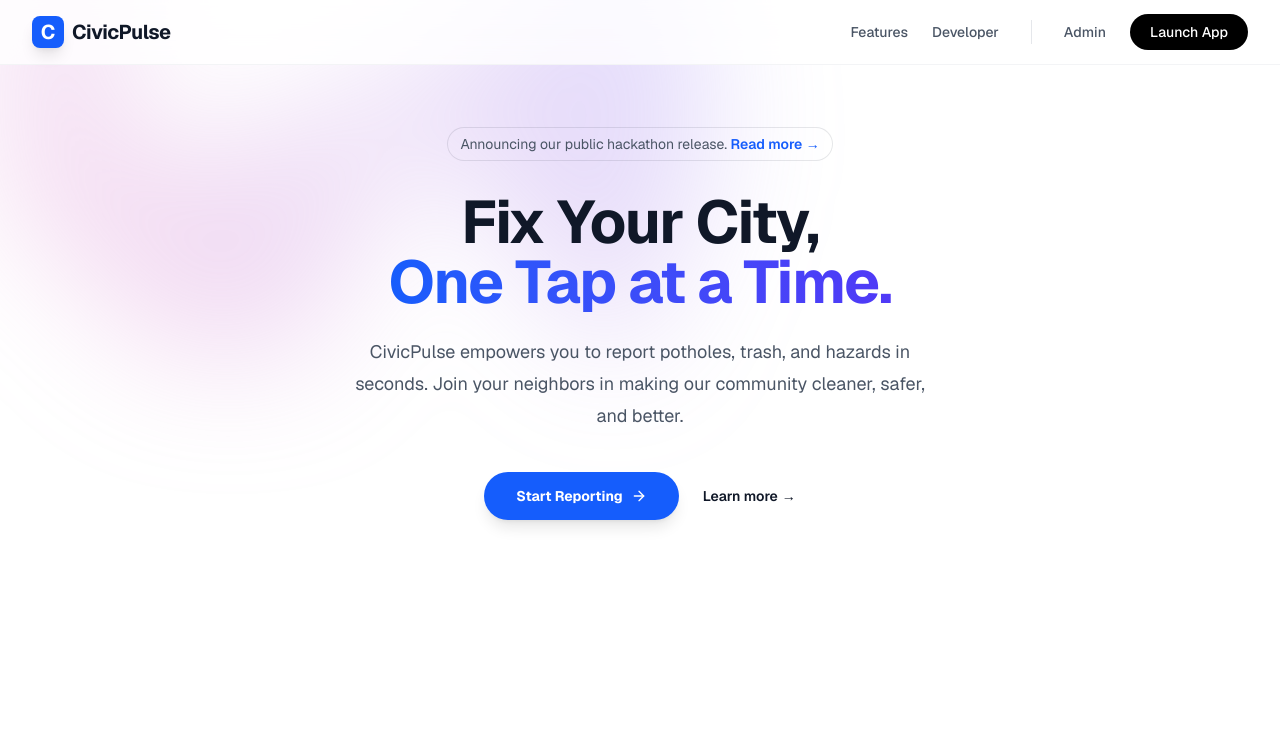
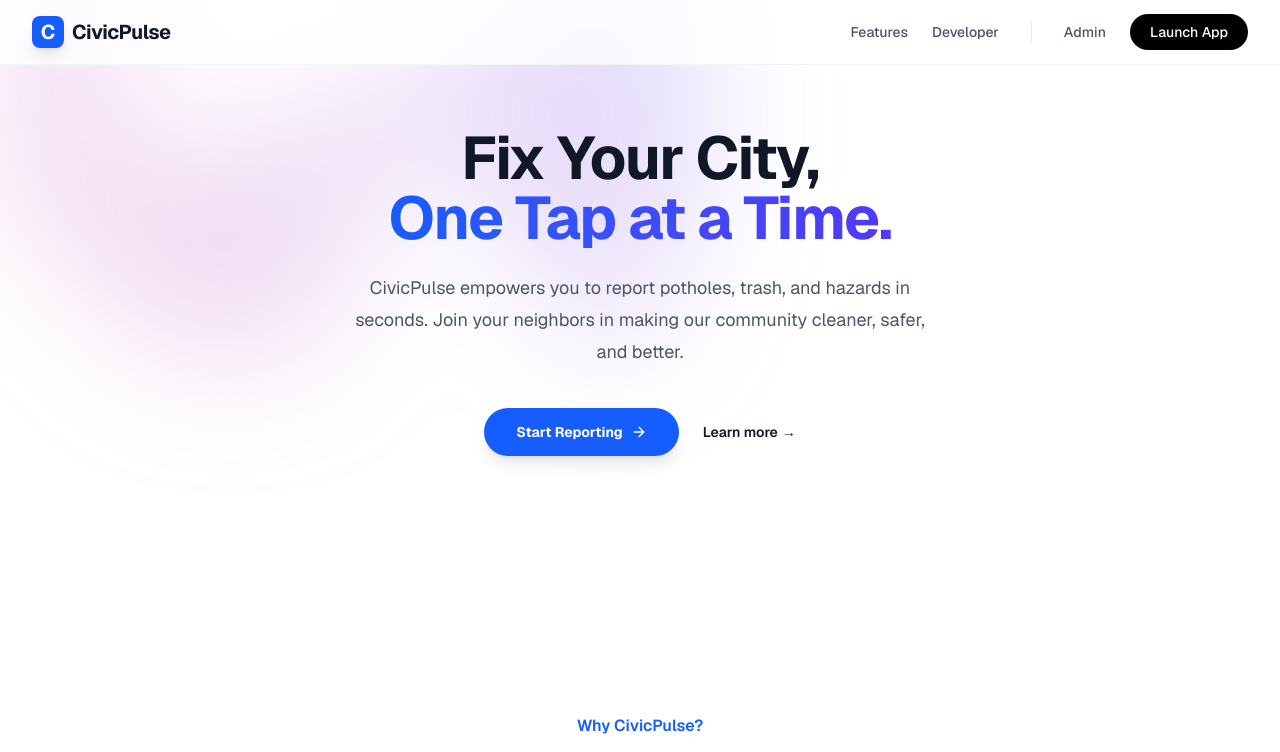
Before and after one commit to guruwangchuk7/CivicPulse---Smart-Complain-System, a Next.js app: page / in a window 1280 px wide. Shown: the top 752 px of the page. Built offline with nearby package versions, Linux system fonts and the light colour scheme.

Commit message:
Remove announcement banner and implement map marker clustering

```diff
--- a/app/page.tsx
+++ b/app/page.tsx
@@ -81,11 +81,7 @@ export default function LandingPage() {
         </div>
 
         <div className="mx-auto max-w-2xl text-center">
-          <div className="mb-8 flex justify-center">
-            <div className="relative rounded-full px-3 py-1 text-sm leading-6 text-gray-600 ring-1 ring-gray-900/10 hover:ring-gray-900/20">
-              Announcing our public hackathon release. <a href="#features" className="font-semibold text-blue-600"><span className="absolute inset-0" aria-hidden="true" />Read more <span aria-hidden="true">&rarr;</span></a>
-            </div>
-          </div>
+
           <h1 className="text-4xl font-bold tracking-tight text-gray-900 sm:text-6xl mb-6">
             Fix Your City, <br />
             <span className="text-transparent bg-clip-text bg-gradient-to-r from-blue-600 to-indigo-600">One Tap at a Time.</span>
--- a/components/Map.tsx
+++ b/components/Map.tsx
@@ -6,6 +6,8 @@ import 'leaflet-defaulticon-compatibility/dist/leaflet-defaulticon-compatibility
 import 'leaflet-defaulticon-compatibility';
 import { LatLngExpression } from 'leaflet';
 import { useEffect, useState } from 'react';
+import MarkerClusterGroup from 'react-leaflet-cluster';
+import L from 'leaflet';
 
 interface MapProps {
     center?: LatLngExpression;
@@ -37,6 +39,14 @@ function LocationMarker({ onSelect }: { onSelect?: (lat: number, lng: number) =>
     );
 }
 
+const createCustomClusterIcon = (cluster: any) => {
+    return L.divIcon({
+        html: `<div class="cluster-icon flex items-center justify-center bg-blue-600 text-white font-bold rounded-full w-8 h-8 border-2 border-white shadow-md" style="width: 32px; height: 32px; display: flex; align-items: center; justify-content: center; background-color: #2563eb; color: white; border-radius: 9999px; border: 2px solid white;">${cluster.getChildCount()}</div>`,
+        className: 'custom-marker-cluster',
+        iconSize: L.point(33, 33, true),
+    });
+};
+
 const Map = ({ center = [51.505, -0.09], zoom = 13, onLocationSelect, markers = [] }: MapProps) => {
     return (
         <MapContainer center={center} zoom={zoom} scrollWheelZoom={true} className="h-full w-full">
@@ -45,19 +55,21 @@ const Map = ({ center = [51.505, -0.09], zoom = 13, onLocationSelect, markers =
                 url="https://{s}.tile.openstreetmap.org/{z}/{x}/{y}.png"
             />
             {onLocationSelect && <LocationMarker onSelect={onLocationSelect} />}
+            <MarkerClusterGroup
+                chunkedLoading
+                iconCreateFunction={createCustomClusterIcon}
+            >
                 {markers.map((marker) => (
                     <Marker key={marker.id} position={marker.position}>
                         {marker.tooltip && (
                             <Tooltip direction="top" offset={[0, -20]} opacity={1} permanent className="font-bold text-xs bg-transparent border-none shadow-none text-black">
-                            {/* Styling className requires global CSS or Leaflet overrides, but standard permanent works.
-                                Let's just use standard permanent for now, maybe add a class if we had global css.
-                                Leaflet tooltips have white bg and border by default. */}
                                 {marker.tooltip}
                             </Tooltip>
                         )}
                         {marker.content && <Popup>{marker.content}</Popup>}
                     </Marker>
                 ))}
+            </MarkerClusterGroup>
         </MapContainer>
     );
 };
--- a/package.json
+++ b/package.json
@@ -20,6 +20,7 @@
     "react-dom": "19.2.3",
     "react-hot-toast": "^2.6.0",
     "react-leaflet": "^5.0.0",
+    "react-leaflet-cluster": "^4.0.0",
     "uuid": "^13.0.0"
   },
   "devDependencies": {
```
Also changed, not shown: 2 other files (tests, documents, lock files or other folders). Lines whose indentation alone changed are shown as unchanged.
